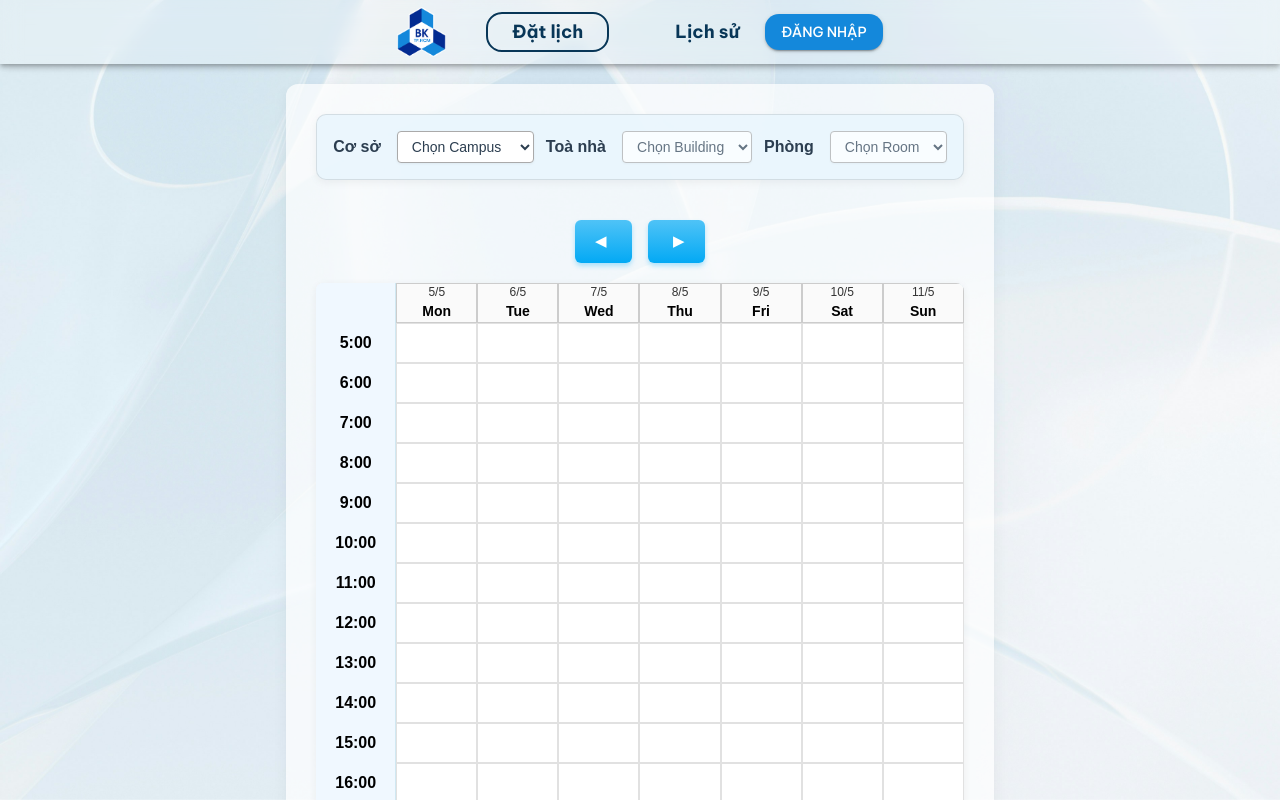
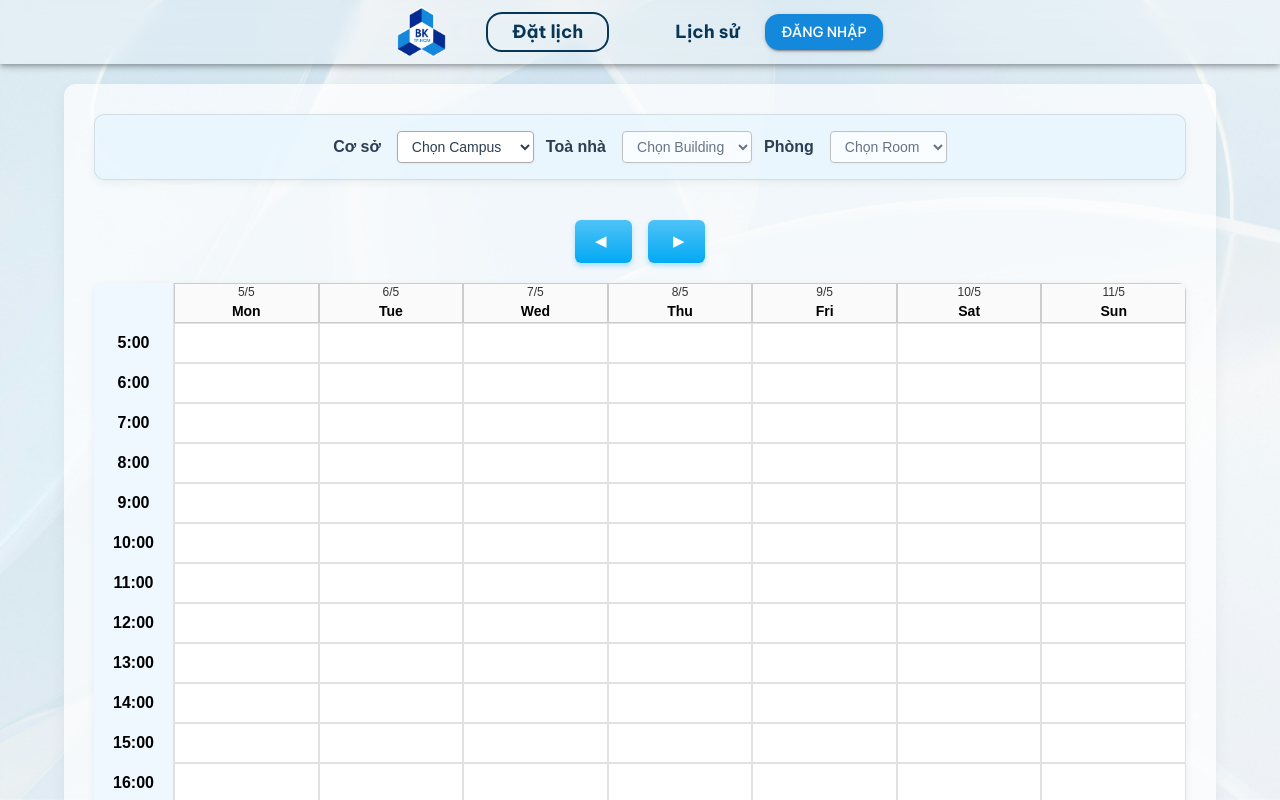
Before and after one commit to DucAnnee/ASE-Project-242, a React (Vite) app in the folder Frontend/: page /schedule in a window 1280 px wide. Shown: the top 800 px of the page. Built offline with nearby package versions, Linux system fonts and the light colour scheme.

Commit message:
feat: expand width and justify headers elements to center

```diff
--- a/Frontend/src/styles/Schedule.module.css
+++ b/Frontend/src/styles/Schedule.module.css
@@ -17,7 +17,7 @@
 }
 
 .container {
-  max-width: 1400px;
+  width: 90vw;
   padding: 30px;
   font-family: Arial, sans-serif;
   background-color: rgba(255, 255, 255, 0.7);
@@ -41,6 +41,7 @@
 
 .filters {
   display: flex;
+  justify-content: center;
   align-items: center;
   gap: 12px;
   border: 1px solid rgba(0, 0, 0, 0.1);
```
